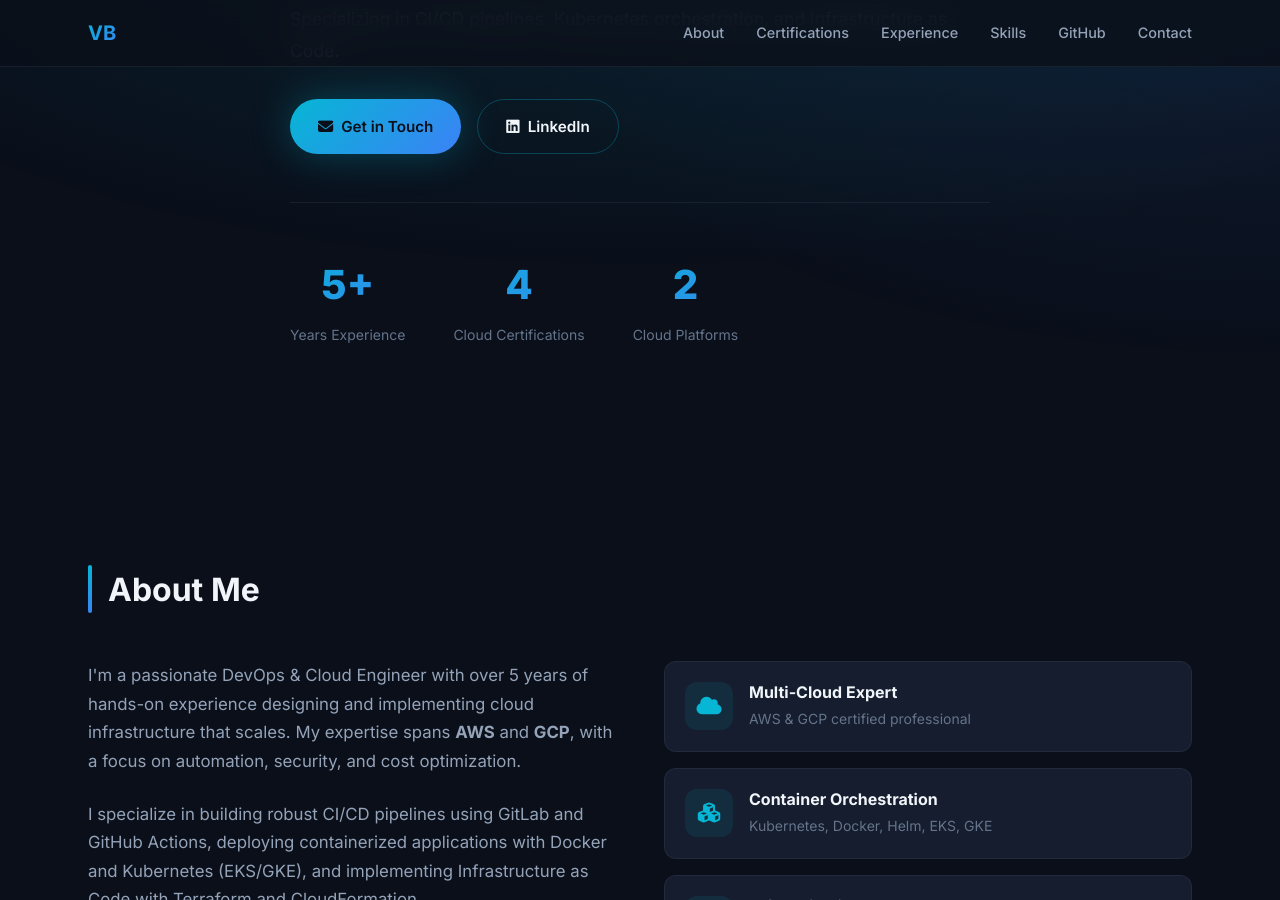
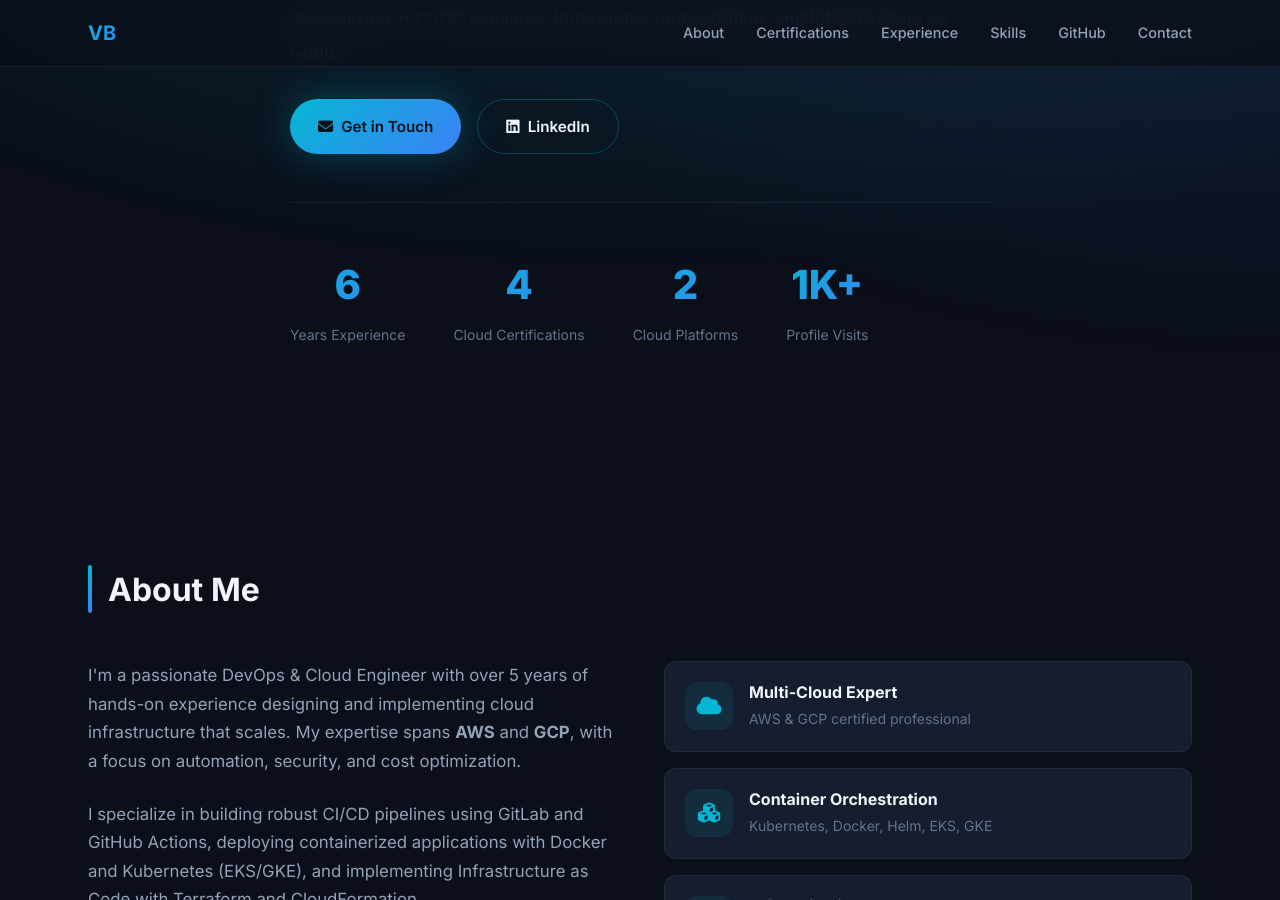
Before and after one commit to VasistaBehara/vasistabehara.github.io, a Jekyll site: the page built from index.html, in a window 1280 px wide and 900 px high, scrolled down 437 px. Built offline with Jekyll 4.4.1, drawn with Linux system fonts in a browser that asks for light colours.

```diff
--- a/index.html
+++ b/index.html
@@ -42,7 +42,7 @@
                 </div>
                 <div class="hero-stats">
                     <div class="stat">
-                        <div class="stat-value">5+</div>
+                        <div class="stat-value">6</div>
                         <div class="stat-label">Years Experience</div>
                     </div>
                     <div class="stat">
@@ -53,7 +53,23 @@
                         <div class="stat-value">2</div>
                         <div class="stat-label">Cloud Platforms</div>
                     </div>
+                    <div class="stat">
+                        <div class="stat-value" id="visit-count">-</div>
+                        <div class="stat-label">Profile Visits</div>
+                    </div>
                 </div>
+                <script>
+                    // Profile visit counter using CountAPI
+                    (async function () {
+                        try {
+                            const response = await fetch('https://api.countapi.xyz/hit/vasistabehara.github.io/visits');
+                            const data = await response.json();
+                            document.getElementById('visit-count').textContent = data.value.toLocaleString();
+                        } catch (e) {
+                            document.getElementById('visit-count').textContent = '1K+';
+                        }
+                    })();
+                </script>
             </div>
         </div>
     </div>
```
